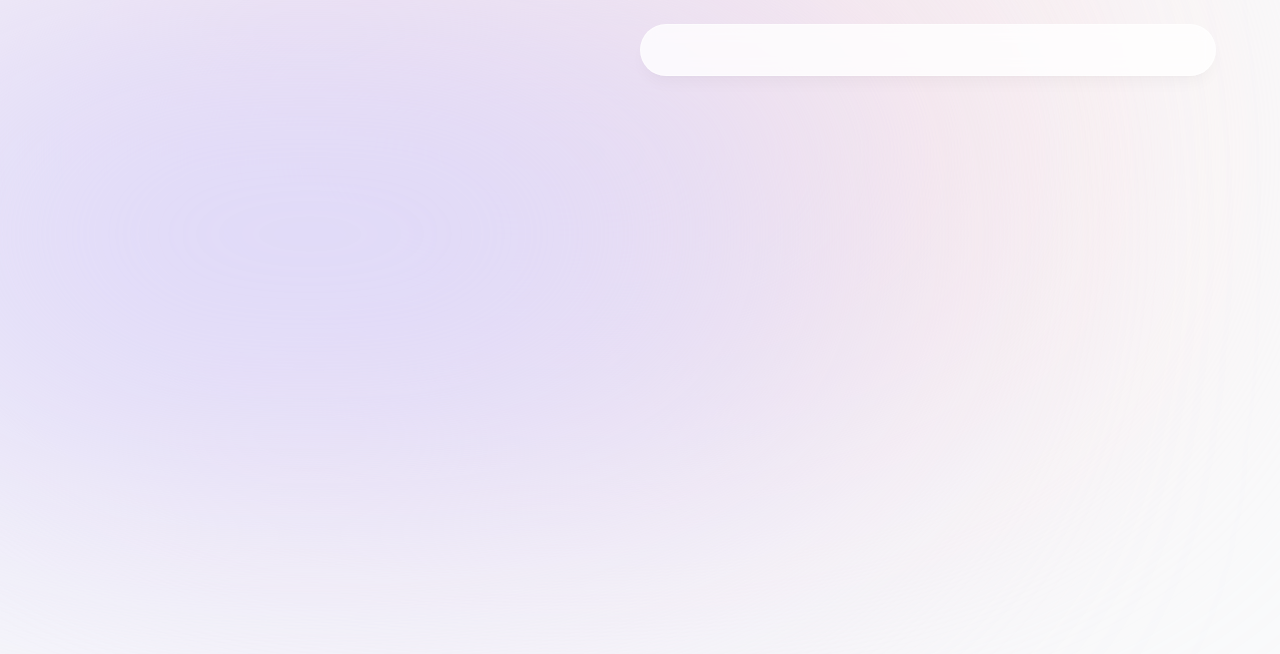
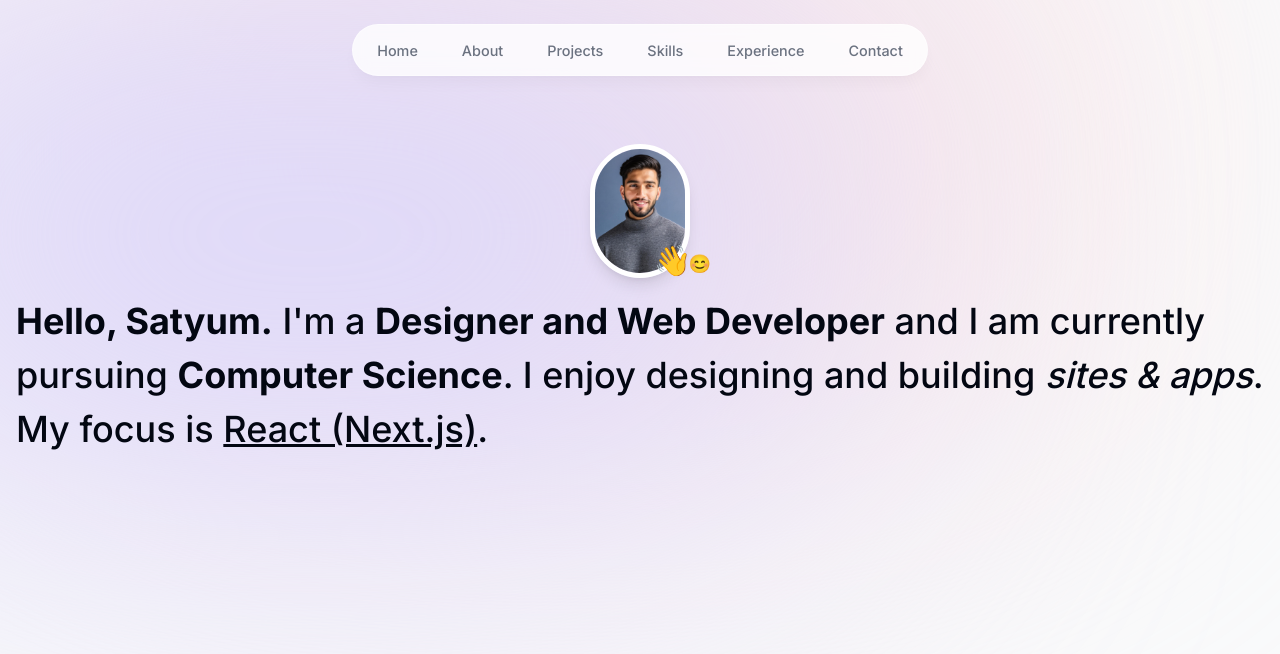
Before and after one commit to Satyum-Singh/portfolio, a Next.js app: page / in a window 1280 px wide. Shown: the top 654 px of the page. Built offline with nearby package versions, Linux system fonts and the light colour scheme.

Commit message:
working on hero section.

```diff
--- a/app/layout.tsx
+++ b/app/layout.tsx
@@ -5,7 +5,7 @@
 const inter = Inter({ subsets: ["latin"] });
 
 export const metadata = {
-  title: "Satyum | Portfolio",
+  title: "SatyumS Pathania | Portfolio",
   description: "Designer | Developer | Coder",
 };
 
@@ -16,7 +16,9 @@
 }) {
   return (
     <html lang="en">
-      <body className={`${inter.className} bg-gray-50 text-gray-950 relative`}>
+      <body
+        className={`${inter.className} bg-gray-50 text-gray-950 relative h-[5000px] pt-28 sm:pt-36`}
+      >
         <div
           className="bg-[#fbe2e3] absolute top-[-6rem] right-[11rem] h-[31.25rem] w-[31.25rem] -z-10 rounded-full blur-[10rem]
           sm:w-[68.75rem]
--- a/app/page.tsx
+++ b/app/page.tsx
@@ -1,7 +1,9 @@
+import Intro from "@/components/intro";
+
 export default function Home() {
   return (
     <main>
-
+      <Intro />
     </main>
-  )
+  );
 }
--- a/components/header.tsx
+++ b/components/header.tsx
@@ -1,9 +1,42 @@
+"use client";
+
 import React from "react";
+import { motion } from "framer-motion";
+import { links } from "@/lib/data";
+import Link from "next/link";
 
 export default function Header() {
   return (
     <header className="z-[999] relative">
-      <div className="fixed top-0 left-1/2 h-[4.5rem] w-full rounded-none border border-white border-opacity-40 bg-white bg-opacity-80 shadow-lg shadow-black/[0.03] backdrop-blur-[0.5rem] sm:top-6 sm:h-[3.25rem] sm:w-[36rem] sm:rounded-full"></div>
+      <motion.div
+        className="fixed top-0 left-1/2 -translate-x-1/2
+         h-[4.5rem] w-full rounded-none border border-white border-opacity-40 bg-white bg-opacity-80 shadow-lg shadow-black/[0.03] backdrop-blur-[0.5rem] sm:top-6 sm:h-[3.25rem] sm:w-[36rem] sm:rounded-full"
+        initial={{ y: -100, x: "-50%", opacity: 0 }}
+        animate={{ y: 0, x: "-50%", opacity: 1 }}
+      ></motion.div>
+      <nav className="flex fixed top-[0.15rem] left-1/2 h-12 -translate-x-1/2 py-2 sm:top-[1.7rem] sm:h-initial sm:py-0">
+        <ul
+          className="flex w-[22rem] flex-wrap items-center justify-center gap-y-1 text-[0.9rem] font-medium text-gray-500 sm:w-[initial]
+          sm:flex-nowrap sm:gap-5
+        "
+        >
+          {links.map((link) => (
+            <motion.li
+              key={link.hash}
+              className="h-3/4 flex items-center justify-center"
+              initial={{ y: -100, opacity: 0 }}
+              animate={{ y: 0, opacity: 1 }}
+            >
+              <Link
+                href={link.hash}
+                className="flex w-full items-center justify-center p-3 hover:text-gray-950 transition-colors duration-500 ease-in-out"
+              >
+                {link.name}
+              </Link>
+            </motion.li>
+          ))}
+        </ul>
+      </nav>
     </header>
   );
 }
--- /dev/null
+++ b/components/intro.tsx
@@ -0,0 +1,75 @@
+"use client";
+
+import React from "react";
+import Image from "next/image";
+import { motion } from "framer-motion";
+import profile from "../public/profile.jpg";
+
+export default function Intro() {
+  return (
+    <section>
+      <div className="flex items-center justify-center">
+        <div className="relative">
+          <motion.div
+            initial={{ opacity: 0, scale: 0 }}
+            animate={{ opacity: 1, scale: 1 }}
+            transition={{ type: "tween", duration: 0.3 }}
+          >
+            <Image
+              src={profile}
+              alt="Satyum-portrait"
+              width="100"
+              height="100"
+              quality="95"
+              priority={true}
+              className="rounded-full
+              border-[0.35rem] border-white object-cover
+              shadow-lg
+            "
+            />
+          </motion.div>
+          <motion.span
+            initial={{ opacity: 0, scale: 0 }}
+            animate={{ opacity: 1, scale: 1 }}
+            transition={{
+              type: "spring",
+              delay: 0.6,
+              duration: 0.5,
+            }}
+            className="absolute bottom-0
+            text-3xl right-0 tracking-tighter
+          "
+          >
+            👋
+          </motion.span>
+          <motion.span
+            initial={{ opacity: 0, scale: 0 }}
+            animate={{ opacity: 1, scale: 1 }}
+            transition={{
+              type: "spring",
+              delay: 0.4,
+              duration: 0.5,
+            }}
+            className="absolute bottom-0
+            text-lg -right-5 tracking-tighter
+          "
+          >
+            😊
+          </motion.span>
+        </div>
+      </div>
+
+      <motion.p
+        className="mb-10 mt-4 px-4 text-2xl font-medium !leading-[1.5] sm:text-4xl"
+        initial={{ opacity: 0, y: 100 }}
+        animate={{ opacity: 1, y: 0 }}
+      >
+        <span className="font-bold">Hello, Satyum.</span> I'm a{" "}
+        <span className="font-bold">Designer and Web Developer</span> and I am currently pursuing{" "}
+        <span className="font-bold">Computer Science</span>. I enjoy
+        designing and building <span className="italic">sites & apps</span>. My focus is{" "}
+        <span className="underline">React (Next.js)</span>.
+      </motion.p>
+    </section>
+  );
+}
--- a/lib/data.ts
+++ b/lib/data.ts
@@ -4,6 +4,7 @@
 import corpcommentImg from "@/public/corpcomment.png";
 import rmtdevImg from "@/public/rmtdev.png";
 import wordanalyticsImg from "@/public/wordanalytics.png";
+import React from "react";
 
 export const links = [
   {
--- a/package.json
+++ b/package.json
@@ -15,6 +15,7 @@
     "autoprefixer": "10.4.19",
     "eslint": "8.57.0",
     "eslint-config-next": "14.2.2",
+    "framer-motion": "^11.1.7",
     "next": "14.2.2",
     "postcss": "8.4.38",
     "react": "18.2.0",
```
Also changed, not shown: .eslintrc.json, public/profile.jpg (added), 1 other file (tests, documents, lock files or other folders).
